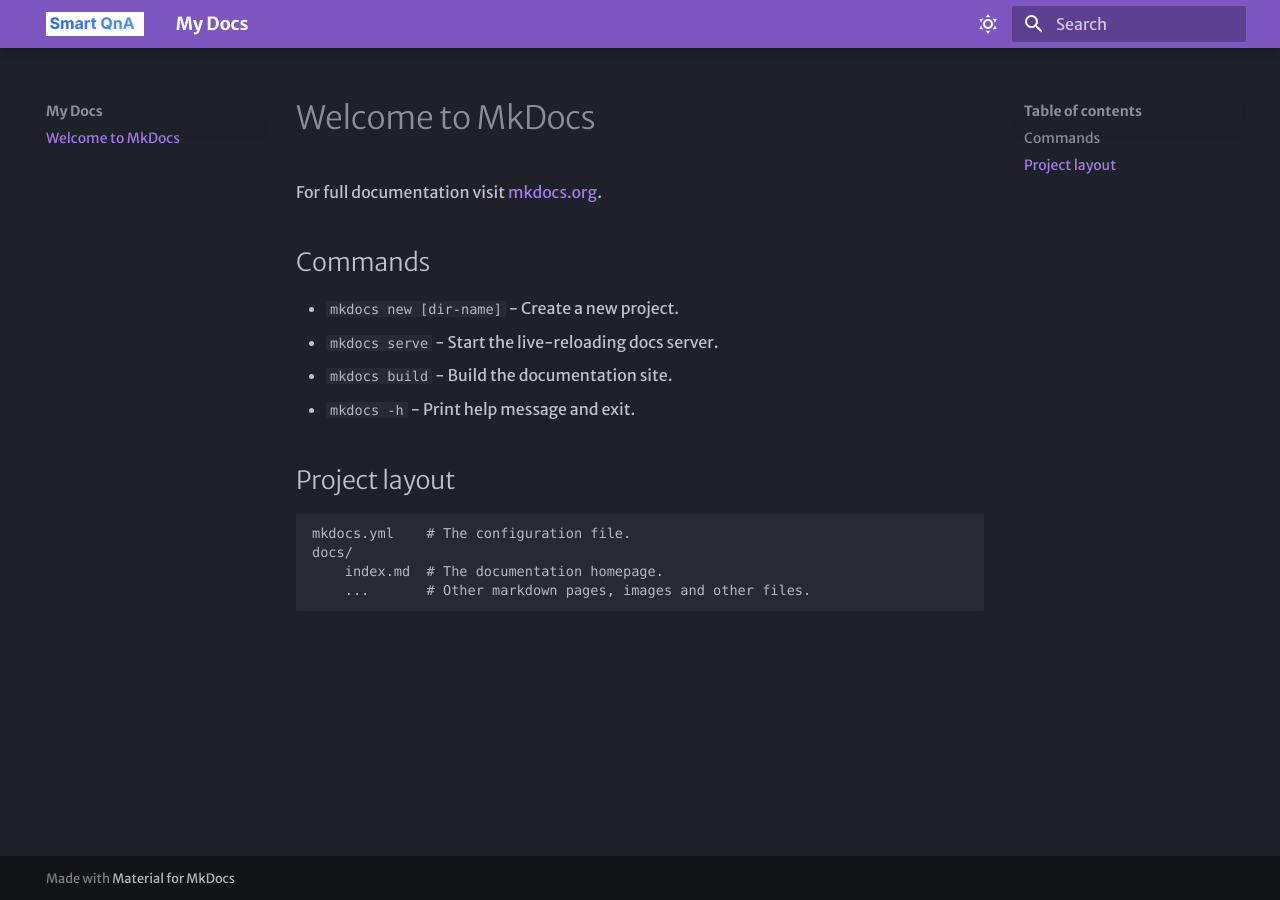
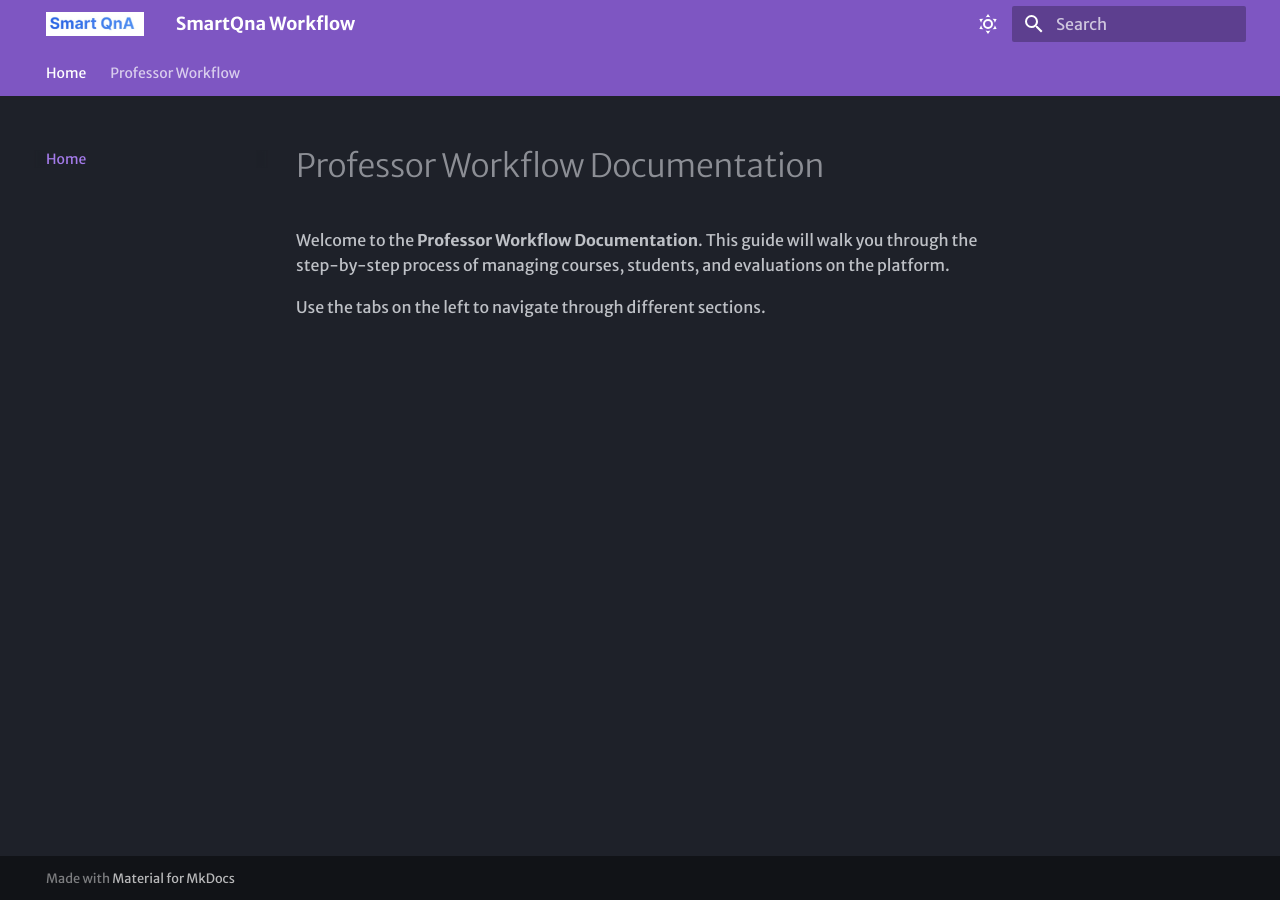
Before and after one commit to Yuvraj-Singh-Shehrawat/Dummy-Website, an MkDocs documentation site: the page built from docs/index.md, in a window 1280 px wide. Built offline with MkDocs 1.6.1 and Material for MkDocs 9.7.7, drawn with Linux system fonts in a browser that asks for light colours; some web fonts are replaced.

Commit message:
Updated documentation

```diff
--- a/docs/index.md
+++ b/docs/index.md
@@ -1,17 +1,5 @@
-# Welcome to MkDocs
+# Professor Workflow Documentation
 
-For full documentation visit [mkdocs.org](https://www.mkdocs.org).
+Welcome to the **Professor Workflow Documentation**. This guide will walk you through the step-by-step process of managing courses, students, and evaluations on the platform.
 
-## Commands
-
-* `mkdocs new [dir-name]` - Create a new project.
-* `mkdocs serve` - Start the live-reloading docs server.
-* `mkdocs build` - Build the documentation site.
-* `mkdocs -h` - Print help message and exit.
-
-## Project layout
-
-    mkdocs.yml    # The configuration file.
-    docs/
-        index.md  # The documentation homepage.
-        ...       # Other markdown pages, images and other files.
+Use the tabs on the left to navigate through different sections.
--- a/mkdocs.yml
+++ b/mkdocs.yml
@@ -1,6 +1,12 @@
-site_name: My Docs
+site_name: SmartQna Workflow
 site_url: http://sitename.example
 theme:
+  features:
+    - navigation.tabs
+    - navigation.instant
+    - content.tabs.link
+    - content.code.annotate
+    - content.tooltips
   logo: assets/smartqna.jpg
   font:
     text: Merriweather Sans
@@ -22,3 +28,35 @@ theme:
         name: Light mode
       primary: blue
       accent: green
+
+extra_javascript:
+  - https://unpkg.com/mermaid/dist/mermaid.min.js
+markdown_extensions:
+  - admonition
+  - pymdownx.details
+  - pymdownx.superfences
+  - pymdownx.tabbed:
+      alternate_style: true
+  - pymdownx.highlight
+  - pymdownx.inlinehilite
+  - pymdownx.snippets
+  - pymdownx.superfences:
+      custom_fences:
+        - name: mermaid
+          class: mermaid
+          format: !!python/name:pymdownx.superfences.fence_code_format
+
+
+extra_css:
+  - stylesheets/custom.css
+
+
+
+nav:
+  - Home: index.md
+  - Professor Workflow:
+      - Overview: professor_workflow/overview.md
+      - Managing Courses: professor_workflow/courses.md
+      - Student Management: professor_workflow/students.md
+      - Exam Management: professor_workflow/exams.md
+      - Evaluation Process: professor_workflow/evaluation.md
```
Also changed, not shown: professor_workflow/courses.md (added, +53 -0 lines), professor_workflow/evalaution.md (added, +52 -0 lines), professor_workflow/exams.md (added, +31 -0 lines), professor_workflow/overview.md (added, +18 -0 lines), professor_workflow/students.md (added, +22 -0 lines), site/404.html, site/index.html, site/search/search_index.json.
